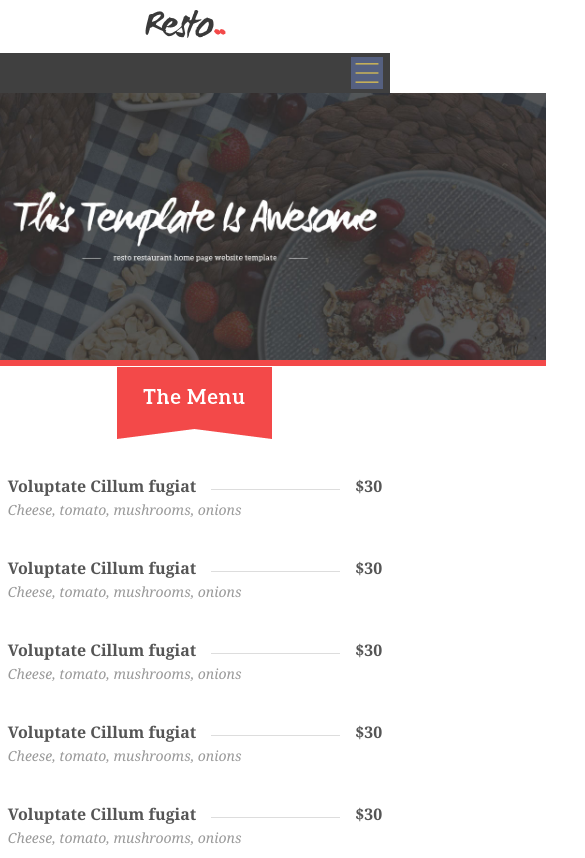
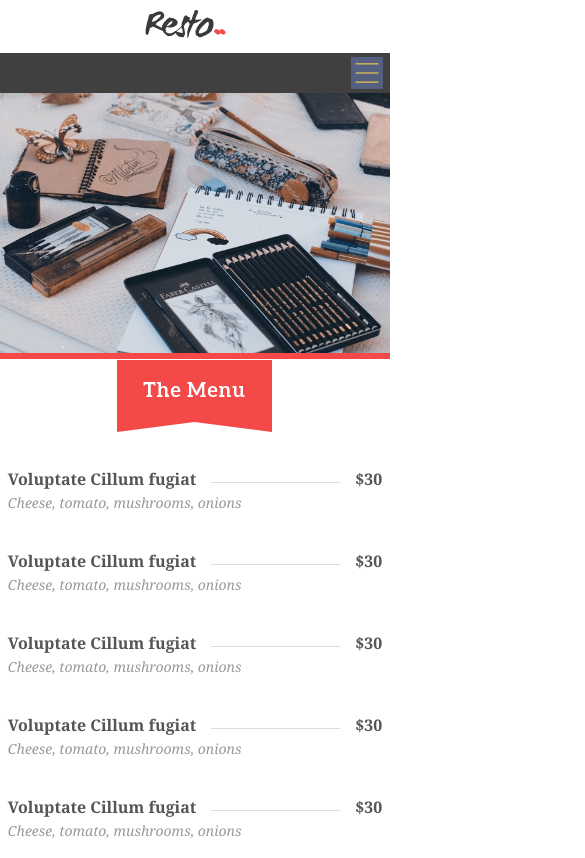
Before and after one commit to doxuan994/responsive-design, a plain HTML site: page psd-to-wp-master/index.html in a window 390 px wide. Shown: the top 858 px of the page, 585 px wide, since content can reach past the window. Drawn offline with nearby package versions, Linux system fonts and the light colour scheme.

Commit message:
Responsive Images & Polyfills.

```diff
--- a/psd-to-wp-master/index.html
+++ b/psd-to-wp-master/index.html
@@ -4,6 +4,11 @@
     <title>Resto</title>
     <link href="style.css" type="text/css" rel="stylesheet">
     <meta name="viewport" content="width=device-width, initial-scale=1">
+    <script>
+        // Picture element HTML5 shiv
+        document.createElement( "picture" );
+    </script>
+    <script src="https://cdnjs.cloudflare.com/ajax/libs/picturefill/3.0.3/picturefill.js" async></script>
 </head>
 <body>
 
@@ -27,7 +32,12 @@
     <!-- Start homepage content -->
 
     <div id="main-banner">
-        <img src="images/banner.jpg" alt="Welcome to Resto">
+        <picture>
+            <source srcset="images/mobile.jpeg" media="(max-width: 480px)">
+            <source srcset="images/tablet.jpeg" media="(max-width: 768px)">
+            <img srcset="images/banner.jpg" alt="Welcome to Resto">
+        </picture>
+        <!-- <img src="images/banner.jpg" alt="Welcome to Resto"> -->
     </div>
 
     <div class="wrapper">
--- a/psd-to-wp-master/style.css
+++ b/psd-to-wp-master/style.css
@@ -272,9 +272,9 @@ footer a {
         width: 96%;
         margin: 30px 2% !important;
     }
-    #main-banner img {
+    /* #main-banner img {
         position: relative;
         width: 180%;
         left: -40%;
-    }
+    } */
 }
```
Also changed, not shown: psd-to-wp-master/images/mobile.jpeg (added), psd-to-wp-master/images/tablet.jpeg (added).
